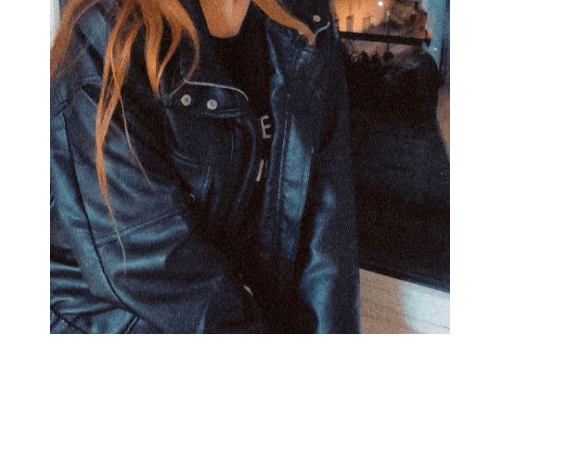
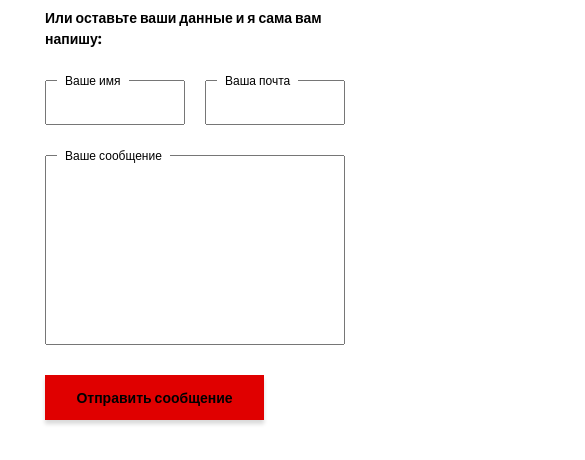
Before and after one commit to yuliiamurlina/portfolio, a website: page src/index.html in a window 390 px wide. Shown: the part 8324-8784 px from the top of the page, 585 px wide, since content can reach past the window. Before the commit the page ends 8703 px from the top, so only its background shows below. Drawn offline with nearby package versions, Linux system fonts and the light colour scheme; files that its build step writes are made by us from their sources; files whose address does not match are found by name.

Commit message:
contact is adapted

```diff
--- a/src/sass/main/_media.sass
+++ b/src/sass/main/_media.sass
@@ -56,6 +56,14 @@
         .container
             width: 980px
             padding: 50px
+    .contact
+        .container
+            width: 900px
+        &-wrapper
+            display: grid
+            grid-template-columns: 300px 585px
+        &__form
+            grid-template-columns: 258px 258px
 
 @media ( max-width: 992px )
     .sidepanel
@@ -97,7 +105,7 @@
         .container
             width: 760px
         &-wrapper
-            grid-template-columns: repeat(3, 270px)
+            grid-template-columns: repeat(3, 1fr)
             grid-template-rows: repeat(2, 270px)
         .percent
             width: 760px
@@ -116,9 +124,16 @@
             grid-column: 2/3
     .price
         .container
-            width: 760px
+            width: 700px
         &-wrapper
             grid-template-columns: repeat(2, 300px)
+    .contact
+        .container
+            width: 700px
+        &-wrapper
+            grid-template-columns: 200px 470px
+        &__form
+            grid-template-columns: 230px 230px
 
 @media ( max-width: 768px )
     .menu
@@ -190,6 +205,15 @@
             grid-template-columns: repeat(1, 360px)
             grid-template-rows: repeat(4, 45px)
             padding-left: 40px
+    .contact
+        .container
+            width: 520px
+        &-wrapper
+            grid-template-columns: 510px
+        &__img
+            display: none
+        &__form
+            grid-template-columns: 230px 230px
 
 @media ( max-width: 576px )
     .sidepanel
@@ -275,3 +299,11 @@
         .block
             &__head
                 display: block
+    .contact
+        padding: 0
+        .container
+            width: 300px
+        &-wrapper
+            grid-template-columns: 300px
+        &__form
+            grid-template-columns: 140px 140px
```
Also changed, not shown: dist/css/style.min.css.
